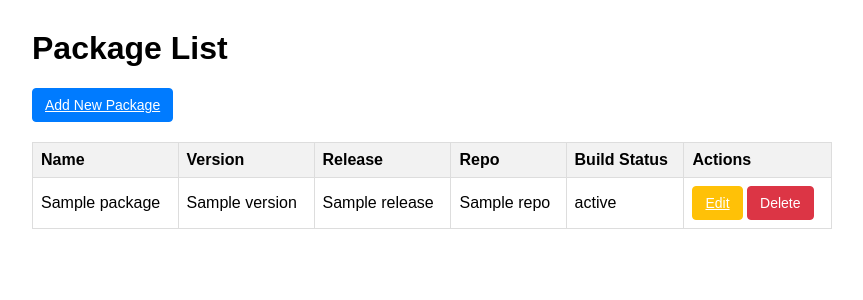
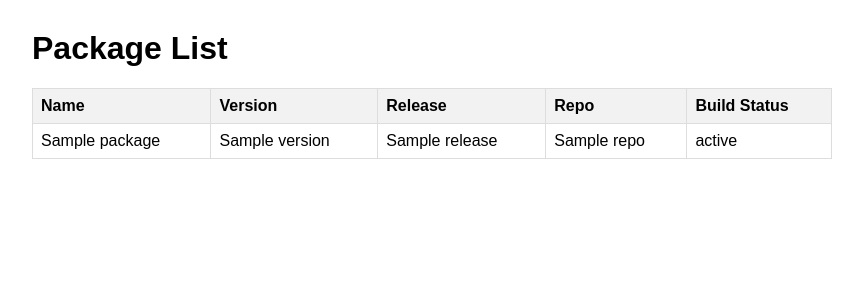
Before and after one commit to lcpu-club/loongshot, a Flask app: template build_status/templates/index.html in a window 1280 px wide. Shown: the top 300 px of the page, without its empty margins (208-1071 px from the left). Run offline with Flask 3, Linux system fonts and the light colour scheme; the template is opened without the code that fills it: most values are stand-ins (such as "Sample title", 1, 10 or a date in 2020).

Commit message:
hide action column

```diff
--- a/build_status/templates/index.html
+++ b/build_status/templates/index.html
@@ -9,7 +9,6 @@
 <body>
     <div class="container">
         <h1>Package List</h1>
-        <a href="{{ url_for('add') }}" class="btn btn-primary">Add New Package</a>
         <table>
             <thead>
                 <tr>
@@ -18,7 +17,6 @@
                     <th>Release</th>
                     <th>Repo</th>
                     <th>Build Status</th>
-                    <th>Actions</th>
                 </tr>
             </thead>
             <tbody>
@@ -29,12 +27,6 @@
                     <td>{{ package.release }}</td>
                     <td>{{ package.repo }}</td>
                     <td>{{ package.build_status }}</td>
-                    <td>
-                        <a href="{{ url_for('edit', id=package['rowid']) }}" class="btn btn-warning">Edit</a>
-                        <form action="{{ url_for('delete', id=package['rowid']) }}" method="post" style="display:inline;">
-                            <button type="submit" class="btn btn-danger">Delete</button>
-                        </form>
-                    </td>
                 </tr>
                 {% endfor %}
             </tbody>
```
